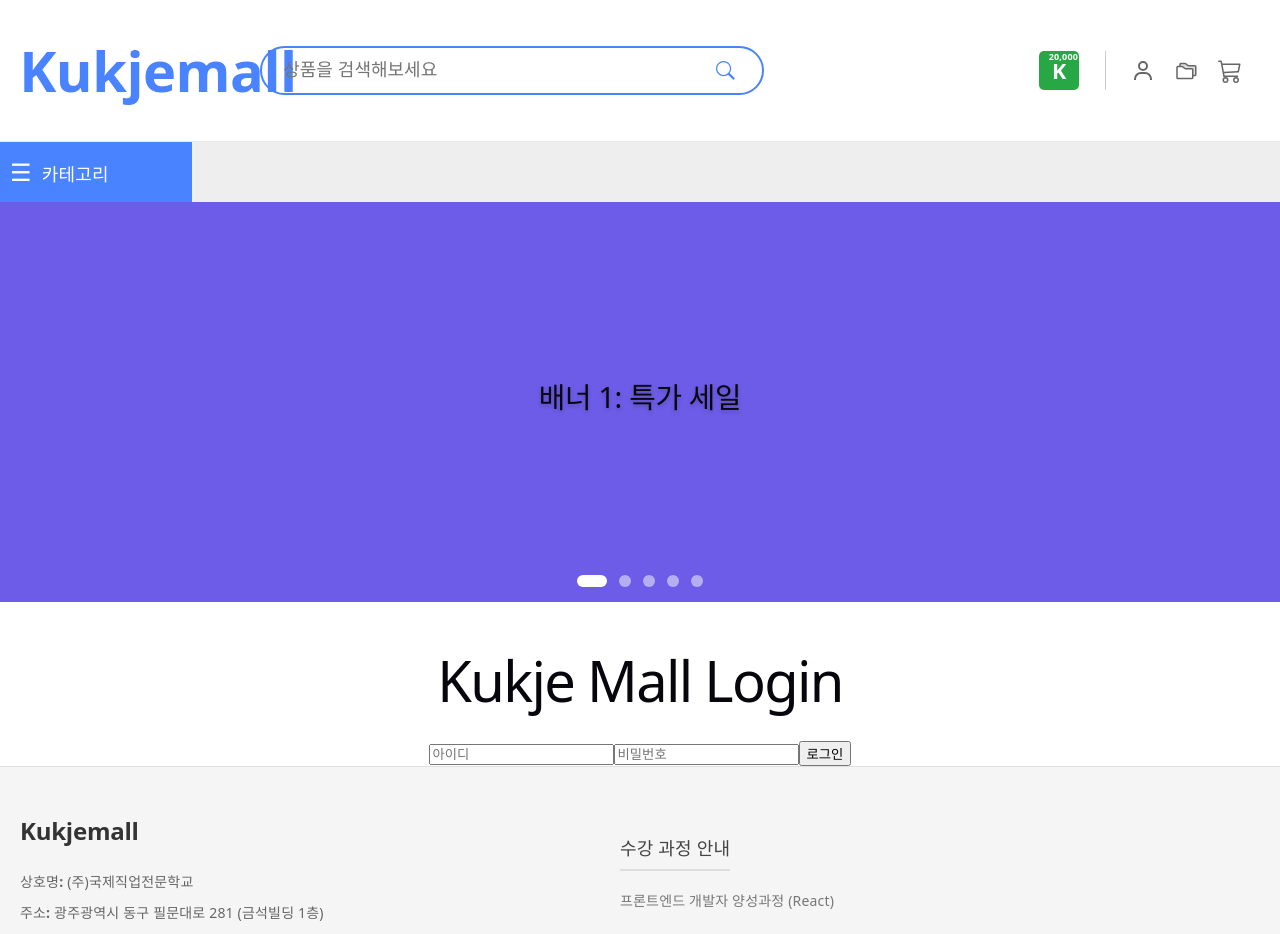
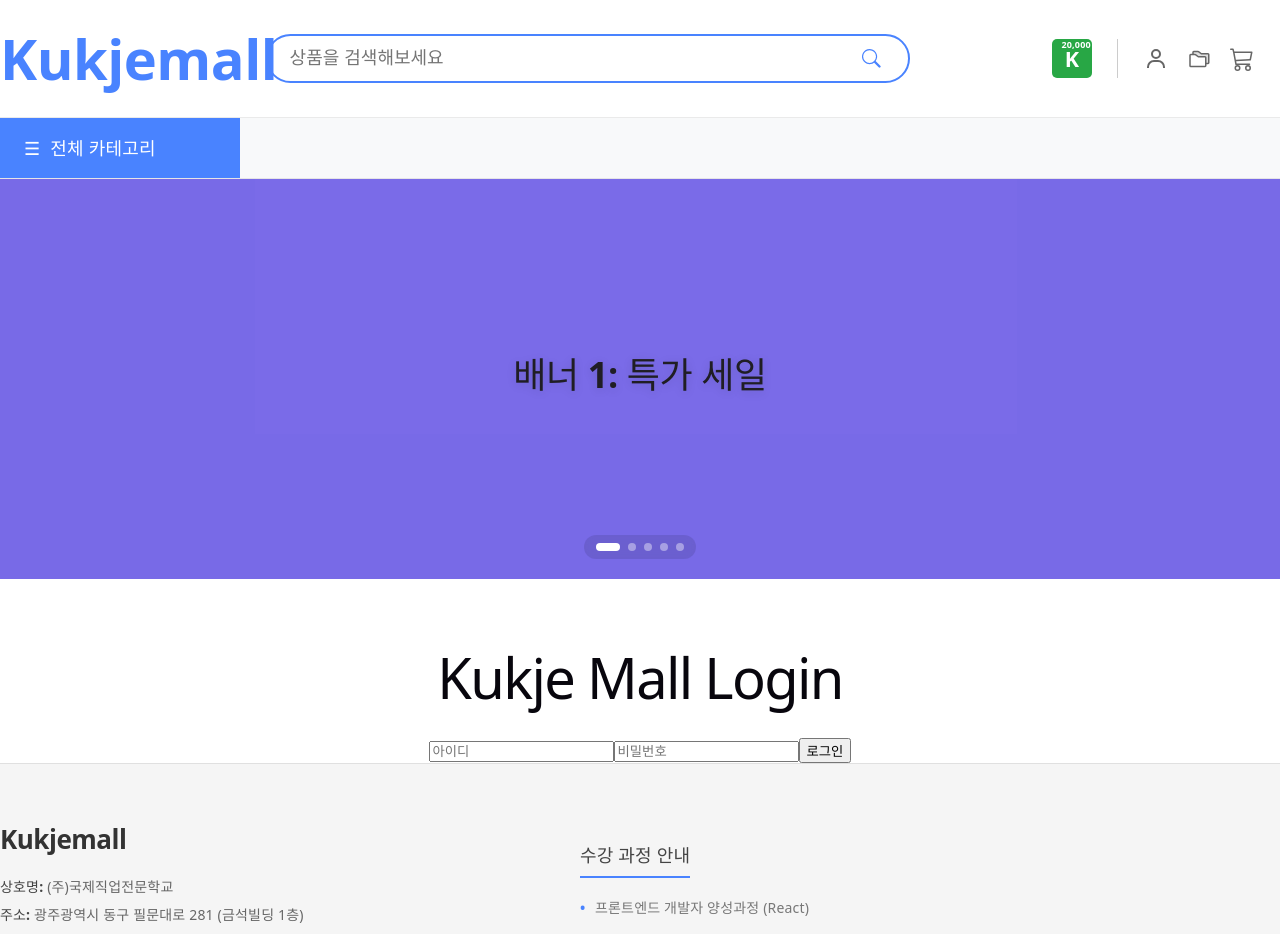
Before and after one commit to gasshot/kukje_mall, a React (Vite) app: page /login in a window 1280 px wide. Shown: the top 934 px of the page. Built offline with nearby package versions, Linux system fonts and the light colour scheme.

Commit message:
260327 1352

```diff
--- a/src/Components/AdBanner.css
+++ b/src/Components/AdBanner.css
@@ -1,15 +1,21 @@
+/* 컨테이너 바깥 여백 조정 */
+.ad-wrapper {
+  margin-bottom: 40px;
+  padding: 0; /* 컨테이너 기본 패딩이 싫다면 여기서 조정 */
+}
+
 .ad-section-container {
   width: 100%;
   height: 400px;
   overflow: hidden;
-  position: relative; /* 인디케이터 배치를 위해 relative 필수 */
+  position: relative;
   background-color: #eee;
-  margin-bottom: 20px;
 }
 
 .ad-track {
   display: flex;
   height: 100%;
+  /* 부드러운 이동을 위한 트랜지션 */
   transition: transform 0.6s cubic-bezier(0.25, 1, 0.5, 1);
 }
 
@@ -22,41 +28,51 @@
   cursor: pointer;
   color: #fff;
   user-select: none;
+  transition: opacity 0.3s;
+}
+
+.ad-slide-item:hover {
+  opacity: 0.9; /* 클릭 유도 효과 */
 }
 
 .ad-title {
-  font-size: 1.6rem;
-  text-shadow: 0 2px 4px rgba(0,0,0,0.2);
+  font-size: 2rem;
+  font-weight: 700;
+  text-shadow: 0 2px 10px rgba(0,0,0,0.15);
 }
 
 /* 인디케이터 스타일 */
 .ad-indicator-wrapper {
   position: absolute;
-  bottom: 15px;
+  bottom: 20px;
   left: 50%;
   transform: translateX(-50%);
   display: flex;
-  gap: 12px;
-  z-index: 10; /* 광고보다 위에 위치 */
+  gap: 8px;
+  z-index: 10;
+  background: rgba(0, 0, 0, 0.1); /* 인디케이터 시인성 확보 */
+  padding: 8px 12px;
+  border-radius: 20px;
+  backdrop-filter: blur(4px);
 }
 
 .ad-indicator-btn {
-  width: 12px;
-  height: 12px;
+  width: 8px;
+  height: 8px;
   border-radius: 50%;
   border: none;
-  background-color: rgba(255, 255, 255, 0.5);
+  background-color: rgba(255, 255, 255, 0.4);
   cursor: pointer;
   transition: all 0.3s ease;
   padding: 0;
 }
 
 .ad-indicator-btn:hover {
-  background-color: rgba(255, 255, 255, 0.8);
+  background-color: rgba(255, 255, 255, 0.7);
 }
 
 .ad-indicator-btn.active {
   background-color: #fff;
-  width: 30px; /* 활성화된 버튼은 길게 표시 */
-  border-radius: 6px;
+  width: 24px; /* 활성화된 버튼은 길게 표시 */
+  border-radius: 4px;
 }
--- a/src/Components/AdBanner.jsx
+++ b/src/Components/AdBanner.jsx
@@ -11,21 +11,17 @@ const AdBanner = () => {
   ];
 
   const [currentIndex, setCurrentIndex] = useState(0);
-  // 1. 일시정지 상태 추가
   const [isPaused, setIsPaused] = useState(false);
 
   useEffect(() => {
-    if (adsData.length <= 1) return;
-
-    // 2. 일시정지 상태가 true면 타이머를 설정하지 않음
-    if (isPaused) return;
+    if (adsData.length <= 1 || isPaused) return;
 
     const timer = setInterval(() => {
       setCurrentIndex((prev) => (prev + 1) % adsData.length);
-    }, 10000);
+    }, 5000); // 10초는 너무 길어서 5초로 조정했습니다.
 
     return () => clearInterval(timer);
-  }, [adsData.length, isPaused]); // isPaused가 바뀔 때마다 useEffect 재실행
+  }, [adsData.length, isPaused]);
 
   const handleAdClick = (ad) => {
     console.log(`[API 시뮬레이션] ID: ${ad.id}, 링크: ${ad.link}`);
@@ -34,9 +30,10 @@ const AdBanner = () => {
   if (!adsData || adsData.length === 0) return null;
 
   return (
+    /* 배너도 메인 컨텐츠 폭에 맞추기 위해 container 클래스 적용 */
+    <div className="container ad-wrapper">
       <div
         className="ad-section-container"
-      // 3. 마우스 이벤트 핸들러 추가
         onMouseEnter={() => setIsPaused(true)}
         onMouseLeave={() => setIsPaused(false)}
       >
@@ -62,6 +59,7 @@ const AdBanner = () => {
           ))}
         </div>
 
+        {/* 인디케이터 */}
         <div className="ad-indicator-wrapper">
           {adsData.map((_, index) => (
             <button
@@ -72,6 +70,7 @@ const AdBanner = () => {
           ))}
         </div>
       </div>
+    </div>
   );
 };
 
--- a/src/Components/KukjeFooter.css
+++ b/src/Components/KukjeFooter.css
@@ -1,59 +1,65 @@
+/* 푸터 전체 배경 (화면 끝까지) */
 .k-footer-wrapper {
   width: 100%;
-  background-color: #f5f5f5; /* 약한 회색 */
+  background-color: #f5f5f5;
   border-top: 1px solid #e0e0e0;
-  padding: 50px 0; /* 상하 여백 확대 */
+  padding: 60px 0; /* 상하 여백 확보 */
+  margin-top: auto; /* 페이지 콘텐츠가 적어도 푸터를 하단에 고정 */
 }
 
+/* 내부 레이아웃 (중앙 정렬) */
 .k-footer-container {
-  width: 100%; /* 메인 컨텐츠와 동일한 너비 */
-  margin: 0 auto;
   display: flex;
-  justify-content: flex-start; /* 왼쪽부터 배치 */
+  justify-content: flex-start;
   align-items: flex-start;
+  padding: 0 !important; /* container의 기본 패딩이 레이아웃을 방해하지 않게 조정 */
 }
 
-/* --- 개별 섹션 공통 스타일 --- */
+/* --- 개별 섹션 스타일 --- */
 .k-footer-section {
-  text-align: left; /* 내부 텍스트 왼쪽 정렬 */
-  flex-shrink: 0;   /* 크기 고정 */
+  text-align: left;
 }
 
-/* 회사 정보 섹션 마진 */
+/* 회사 정보 영역 */
 .company-info {
-  width: 500px;
-  margin-right: 100px; /* 수강 정보와의 간격 (마진) */
-  padding-left: 20px;  /* 왼쪽 끝에서 살짝 띄움 */
+  /* 고정폭보다는 유연하게 flex-basis 사용 권장 */
+  flex: 0 0 500px;
+  margin-right: 80px;
 }
 
-/* 수강 정보 섹션 마진 */
+/* 수강 정보 영역 */
 .course-info {
-  width: 400px;
+  flex: 1; /* 남은 공간 사용 */
 }
 
 /* --- 상세 텍스트 스타일 --- */
 .k-footer-logo {
-  font-size: 24px;
-  font-weight: bold;
+  font-size: 26px;
+  font-weight: 800;
   color: #333;
-  margin-bottom: 25px;
+  margin-bottom: 20px;
+  letter-spacing: -0.5px;
 }
 
 .k-info-text p {
   font-size: 14px;
   color: #666;
-  margin: 8px 0;
+  margin: 6px 0;
   line-height: 1.6;
+}
+
+.k-info-text strong {
+  color: #444;
 }
 
 .k-course-title {
   font-size: 18px;
-  font-weight: bold;
+  font-weight: 700;
   color: #444;
   margin-bottom: 20px;
   padding-bottom: 8px;
-  border-bottom: 2px solid #ddd;
-  display: inline-block; /* 텍스트 길이에 맞춰 바닥선 생성 */
+  border-bottom: 2px solid #4983ff; /* 포인트 컬러인 블루 적용 */
+  display: inline-block;
 }
 
 .k-course-list {
@@ -65,11 +71,36 @@
 .k-course-list li {
   font-size: 14px;
   color: #777;
-  margin-bottom: 10px;
+  margin-bottom: 12px;
+  position: relative;
+  padding-left: 15px;
+}
+
+/* 리스트 앞에 작은 점 추가 (디테일) */
+.k-course-list li::before {
+  content: "•";
+  position: absolute;
+  left: 0;
+  color: #4983ff;
+  font-weight: bold;
 }
 
 .k-copyright {
-  margin-top: 30px !important;
+  margin-top: 40px !important;
   font-size: 12px !important;
-  color: #aaa !important;
+  color: #999 !important;
+  display: block;
 }
+
+/* 반응형: 화면이 작아지면 위아래로 배치 */
+@media (max-width: 768px) {
+  .k-footer-container {
+    flex-direction: column;
+    gap: 40px;
+  }
+  .company-info {
+    flex: none;
+    width: 100%;
+    margin-right: 0;
+  }
+}
--- a/src/Components/KukjeFooter.jsx
+++ b/src/Components/KukjeFooter.jsx
@@ -1,9 +1,11 @@
+import React from 'react';
 import './KukjeFooter.css';
 
 function KukjeFooter() {
   return (
     <footer className="k-footer-wrapper">
-      <div className="k-footer-container">
+      {/* 핵심: 공통 container 클래스를 추가하여 본문 폭과 일치시킴 */}
+      <div className="container k-footer-container">
 
         {/* 왼쪽: 회사 정보 섹션 */}
         <div className="k-footer-section company-info">
--- a/src/Components/KukjeHeader.css
+++ b/src/Components/KukjeHeader.css
@@ -15,7 +15,6 @@
   width: 100%;
   background-color: #fff;
   border-bottom: 1px solid #eaeaea;
-  padding: 1.5vh 3vw 1.5vh 1.5vw; /* 화면 높이(vh)와 너비(vw)에 비례한 여백 */
   box-sizing: border-box;
 }
 
@@ -31,9 +30,9 @@
 /* --- 1. 로고 영역 (텍스트 로고 스타일) --- */
 .k-logo-area {
   flex-shrink: 0; /* 공간이 부족해도 줄어들지 않음 */
-  width: auto;
-  max-width: 16vw; /* 화면 너비에 따라 최대 크기 제한 */
-  padding-right: 2vw;
+  width: 20%;
+  /* max-width: 16vw; 화면 너비에 따라 최대 크기 제한 */
+  /* padding-right: 2vw;  */
   /* Viewport Width 숫자 100을 기준으로 전체 너비를 계산(2vw = 2%)*/
 }
 
@@ -41,7 +40,7 @@
   font-weight: bold;
   color: var(--k-main-color);
   margin: 0;
-  letter-spacing: -0.5px; /* 글자 간격 살짝 좁힘 */
+  letter-spacing: -0.5px;
   /* 필요하다면 여기에 특정 폰트를 적용하세요 (예: font-family: 'Poppins', sans-serif;) */
 }
 
@@ -49,7 +48,7 @@
 .k-search-form {
   display: flex;
   /* flex: 1 대신 고정 수치 사용 */
-  width: 500px;      /* 검색창 너비를 500px로 딱 고정 */
+  width: 50%;      /* 검색창 너비를 500px로 딱 고정 */
   flex-shrink: 0;    /* 창이 작아져도 검색창 크기는 유지 */
 
   /* 마진을 px로 주어 로고와의 간격 유지 */
@@ -155,6 +154,7 @@
   display: flex;
   align-items: center;
   gap: 1.5vw;
+  padding-right: 2vw;
 }
 
 .k-icon-item {
--- a/src/Components/TabMenu.css
+++ b/src/Components/TabMenu.css
@@ -1,151 +1,143 @@
-/* 메뉴 바 전체 */
-.tab-menu-container {
-  display: flex;
-  justify-content: flex-start;
-  width: 100%;
-  background-color: #eee;
-  height: 60px;
-  position: relative;
+:root {
+  --category-width: 240px;
+  --nav-height: 60px;
 }
 
-.category-wrapper {
+/* 메뉴 바 배경은 화면 끝까지 가도 됨 (색상만 담당) */
+.tab-menu-container {
+  width: 100%;
+  background-color: #f8f9fa;
+  height: var(--nav-height);
+  border-bottom: 1px solid var(--border);
+}
+
+/* [핵심] container가 기준점이 되어 max-width를 강제함 */
+.category-relative-root {
+  position: relative; /* 드롭다운 absolute의 기준 */
+  height: 100%;
+  padding: 0 !important; /* 내부 요소와 시작 선을 맞추기 위해 */
+}
+
+/* 버튼: 이제 container의 왼쪽 끝에 딱 붙음 */
+.category-trigger-btn {
   display: flex;
   align-items: center;
+  width: var(--category-width);
+  height: 100%;
+  padding: 0 24px;
+  background-color: var(--main-logo-color);
+  color: white;
   cursor: pointer;
-  background-color: var(--main-logo-color);
-  height: 100%;
-  width: 15%;
+  font-weight: bold;
+  box-sizing: border-box;
 }
 
 .hamburger-icon {
-  font-size: 24px;
-  padding: 5px 10px;
-  user-select: none;
-  color: white;
+  margin-right: 10px; /* vw 대신 px 권장 (일관성) */
 }
 
-.category-label-text {
-  font-weight: bold;
-  color: white;
+/* [핵심] 드롭다운: 이제 width 100%는 화면 전체가 아니라 .container의 폭임 */
+.category-dropdown-box {
+  position: absolute;
+  top: var(--nav-height);
+  left: 0;
+  width: 100%; /* .container의 max-width를 절대 넘지 않음 */
+  z-index: 9999;
+  margin-top: -1px; /* 틈새 제거 */
 }
 
-/* 드롭다운 */
-.category-dropdown-box {
-  position: absolute;
-  top: 100%;
-  left: 0;
-  width: 100%;
-  height: 400px;
-  box-shadow: 0 10px 20px rgba(0,0,0,0.1);
-  z-index: 9999;
+.dropdown-inner {
   display: flex;
+  height: 500px;
+  background-color: #fff;
+  box-shadow: 0 10px 30px rgba(0,0,0,0.15);
+  border: 1px solid var(--border);
+  box-sizing: border-box;
 }
 
-/* 1단계 */
+/* 1단계 대분류 너비는 버튼 너비와 일치 */
 .main-category-list {
-  width: 20%;
-  border-right: 1px solid #eee;
+  width: var(--category-width);
+  background-color: #fdfdfd;
+  border-right: 1px solid var(--border);
+  flex-shrink: 0;
+}
+
+/* 2단계: 중분류 리스트 */
+.mid-category-list {
+  width: 200px; /* 중분류는 적절한 고정폭 */
+  background-color: var(--bg);
+  border-right: 1px solid var(--border);
+  flex-shrink: 0;
+  overflow-y: auto;
+}
+
+/* 3단계: 상세 그리드 */
+.detail-content-area {
+  flex: 1; /* 남은 모든 공간 */
+  padding: 40px;
   background-color: var(--bg);
   overflow-y: auto;
 }
 
-.category-item-row {
+/* --- 공통 아이템 스타일 --- */
+.category-item-row, .mid-item-row {
   display: flex;
   justify-content: space-between;
   align-items: center;
-  padding: 15px 25px;
+  padding: 16px 24px;
   cursor: pointer;
+  transition: all 0.2s;
+  color: var(--text);
+}
+
+.category-item-row.active, .mid-item-row.active {
+  background-color: var(--accent-bg);
+  color: var(--main-logo-color);
   font-weight: bold;
 }
 
-.category-item-row:hover,
-.category-item-row.active {
-  background-color: #f8f9fa;
-  color: #007bff;
+.arrow-icon {
+  font-size: 11px;
+  opacity: 0.3;
 }
 
-.category-item-row .arrow-icon {
-  visibility: hidden;
-  opacity: 0;
-  transition: opacity 0.2s ease;
+.active .arrow-icon {
+  opacity: 1;
+  transform: translateX(4px);
 }
 
-.category-item-row:hover .arrow-icon,
-.category-item-row.active .arrow-icon {
-  visibility: visible;
-  opacity: 1;
-}
-
-.category-text {
-  font-size: 15px;
-  font-weight: bold;
-  color: var(--text);
-}
-
-.category-text.active {
-  text-decoration: underline;
-  color: var(--main-logo-color);
-}
-
-.mid-category-list {
-  width: 20%;
-  border-right: 1px solid #eee;
-  background: white;
-}
-
-.mid-item-row {
-  display: flex;
-  justify-content: space-between;
-  padding: 12px 20px;
-  cursor: pointer;
-}
-
-.mid-item-row:hover,
-.mid-item-row.active {
-  background: #f5f5f5;
-}
-
-.mid-item-row .arrow-icon {
-  visibility: hidden;
-  opacity: 0;
-  transition: opacity 0.2s ease;
-}
-
-.mid-item-row:hover .arrow-icon,
-.mid-item-row.active .arrow-icon {
-  visibility: visible;
-  opacity: 1;
-}
-
-.mid-category-text {
-  font-size: 15px;
-  font-weight: bold;
-  color: var(--text);
-}
-
-.mid-category-text.active {
-  text-decoration: underline;
-  color: var(--main-logo-color);
-}
-
-.detail-content-area {
-  width: 60%;
-  padding: 20px;
-  background: #fff;
+/* 상세 그리드 디자인 */
+.detail-title {
+  font-size: 22px;
+  margin-bottom: 25px;
+  color: var(--text-h);
 }
 
 .detail-grid {
   display: grid;
-  grid-template-columns: repeat(3, 1fr);
+  grid-template-columns: repeat(auto-fill, minmax(140px, 1fr));
   gap: 15px;
 }
 
 .detail-card {
-  padding: 10px;
-  border: 1px solid #eee;
+  padding: 20px;
+  border: 1px solid var(--border);
+  border-radius: 8px;
+  text-align: center;
+  background: white;
   cursor: pointer;
 }
 
 .detail-card:hover {
-  background: #f8f8f8;
+  border-color: var(--main-logo-color);
+  box-shadow: 0 4px 10px rgba(0,0,0,0.05);
 }
+
+.empty-msg {
+  display: flex;
+  align-items: center;
+  justify-content: center;
+  height: 100%;
+  color: #bbb;
+}
--- a/src/Components/TabMenu.jsx
+++ b/src/Components/TabMenu.jsx
@@ -1,12 +1,11 @@
 import React, { useState } from 'react';
-import './TabMenu.css'; // 경로만 딱 작성하세요.
+import './TabMenu.css';
 
 const TabMenu = () => {
   const [isCategoryVisible, setIsCategoryVisible] = useState(false);
-  const [activeCategory, setActiveCategory] = useState(null); // 1단계: 대분류
-  const [activeSub, setActiveSub] = useState(null);           // 2단계: 중분류
+  const [activeCategory, setActiveCategory] = useState(null);
+  const [activeSub, setActiveSub] = useState(null);
 
-  // 기존 데이터 구조를 유지하며 3단계를 위한 details 추가
   const categories = [
     {
       id: 'fashion',
@@ -61,34 +60,37 @@ const TabMenu = () => {
   ];
 
   const handleMouseEnter = () => setIsCategoryVisible(true);
-
   const handleMouseLeave = () => {
     setIsCategoryVisible(false);
     setActiveCategory(null);
     setActiveSub(null);
   };
 
-  // 대분류 마우스 오버 시 중분류 초기화 로직
   const handleCategoryHover = (cat) => {
     setActiveCategory(cat);
-    setActiveSub(null); // 다른 대분류로 이동하면 이전 중분류 선택 해제
+    setActiveSub(null);
   };
 
   return (
     <nav className="tab-menu-container">
+      {/* 1. container를 최상위로 올려서 '반응 범위'와 '렌더링 폭'을 제한 */}
       <div
-        className="category-wrapper"
+        className="container category-relative-root"
         onMouseEnter={handleMouseEnter}
         onMouseLeave={handleMouseLeave}
       >
+        {/* 2. 버튼 영역: 이제 container 안에 있으므로 자동으로 max-width 내 좌측 정렬 */}
         <div className="category-trigger-btn">
           <span className="hamburger-icon">☰</span>
-          <span className="category-label-text">카테고리</span>
+          <span className="category-label-text">전체 카테고리</span>
         </div>
 
+        {/* 3. 드롭다운: 부모가 container이므로 width: 100%를 줘도 max-width를 넘지 않음 */}
         {isCategoryVisible && (
           <div className="category-dropdown-box">
-            {/* 1단계: 대분류 (20%) */}
+            <div className="dropdown-inner">
+
+              {/* 1단계: 대분류 */}
               <div className="main-category-list">
                 {categories.map((cat) => (
                   <div
@@ -96,13 +98,13 @@ const TabMenu = () => {
                     className={`category-item-row ${activeCategory?.id === cat.id ? 'active' : ''}`}
                     onMouseEnter={() => handleCategoryHover(cat)}
                   >
-                  <span className={`category-text ${activeCategory?.id === cat.id ? 'active' : ''}`}>{cat.name}</span>
+                    <span className="category-text">{cat.name}</span>
                     <span className="arrow-icon">▶</span>
                   </div>
                 ))}
               </div>
 
-            {/* 2단계: 중분류 (20%) */}
+              {/* 2단계: 중분류 */}
               <div className="mid-category-list">
                 {activeCategory ? (
                   activeCategory.sub.map((subItem, index) => (
@@ -111,31 +113,31 @@ const TabMenu = () => {
                       className={`mid-item-row ${activeSub?.name === subItem.name ? 'active' : ''}`}
                       onMouseEnter={() => setActiveSub(subItem)}
                     >
-                    <span className={`mid-category-text ${activeSub?.name === subItem.name ? 'active' : ''}`}>{subItem.name}</span>
+                      <span className="mid-category-text">{subItem.name}</span>
                       <span className="arrow-icon small">▶</span>
                     </div>
                   ))
                 ) : (
-                <div className="empty-msg-side">대분류를 선택하세요</div>
+                  <div className="empty-msg">대분류를 선택하세요</div>
                 )}
               </div>
 
-            {/* 3단계: 세세분류/내용 (60%) */}
+              {/* 3단계: 상세 */}
               <div className="detail-content-area">
                 {activeSub ? (
                   <div className="detail-container">
-                  <h4 className="detail-title">{activeSub.name} 상세 품목</h4>
+                    <h4 className="detail-title">{activeSub.name}</h4>
                     <div className="detail-grid">
                       {activeSub.details.map((detail, index) => (
-                      <div key={index} className="detail-card">
-                        {detail}
-                      </div>
+                        <div key={index} className="detail-card">{detail}</div>
                       ))}
                     </div>
                   </div>
                 ) : (
-                <div className="empty-msg-main">중분류에 마우스를 올려 상세 품목을 확인하세요.</div>
+                  <div className="empty-msg">중분류에 마우스를 올려 확인하세요.</div>
                 )}
+              </div>
+
             </div>
           </div>
         )}
--- a/src/index.css
+++ b/src/index.css
@@ -18,7 +18,7 @@
   --mono: ui-monospace, Consolas, monospace;
 
   /* 레이아웃 변수 추가 */
-  --max-width: 1280px; /* 1126px보다 범용적인 데스크탑 사이즈 */
+  --max-width: 1440px; /* 1126px보다 범용적인 데스크탑 사이즈 */
 
   /* 기본 설정 */
   font-family: var(--sans);
@@ -61,12 +61,17 @@ body {
 
 #root {
   width: 100%;                  /* 기본적으로 꽉 채움 */
-  max-width: var(--max-width);  /* 설정한 최대 너비까지만 커짐 */
   margin: 0 auto;
   text-align: center;
   min-height: 100vh;            /* 100svh 대응 (브라우저 호환성) */
   display: flex;
   flex-direction: column;
+}
+
+.container {
+  width: 100%;
+  max-width: var(--max-width);
+  margin: 0 auto;
   box-sizing: border-box;
 }
 
```
Lines whose indentation alone changed are shown as unchanged.
